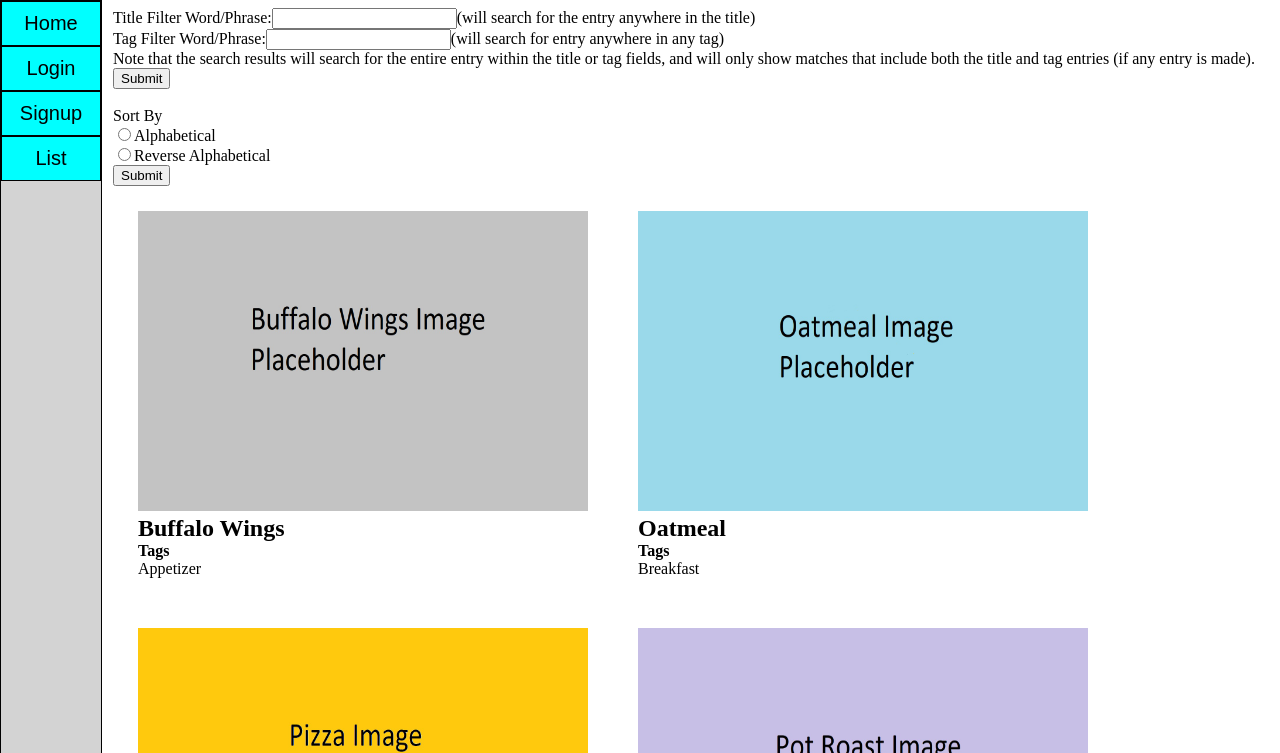
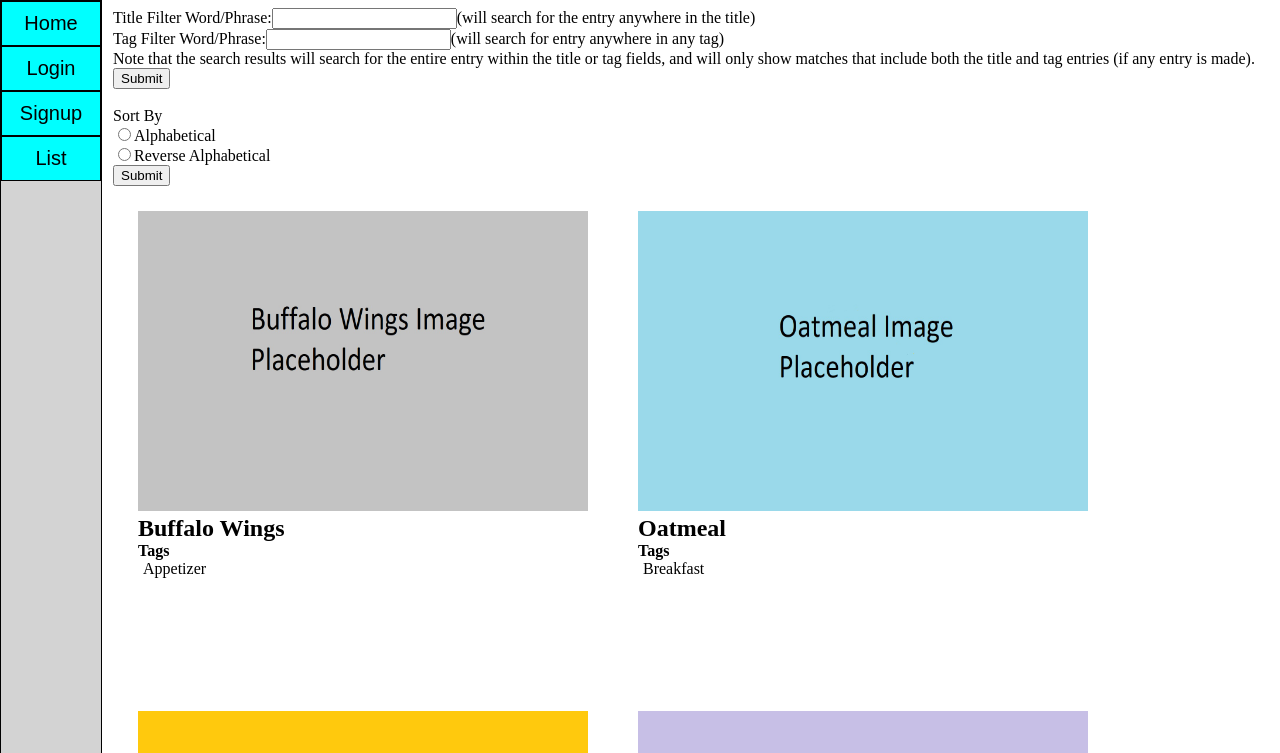
Before and after one commit to merud/listing-site, a React app in the folder listing-site/: page / in a window 1280 px wide. Both pictures are taken after a click on the button "List". Shown: the top 753 px of the page. Built offline with nearby package versions, Linux system fonts and the light colour scheme.

Commit message:
changed how tags interact with the list elements in spacing

```diff
--- a/listing-site/src/list.css
+++ b/listing-site/src/list.css
@@ -3,6 +3,8 @@
     padding-right: 25px;
     padding-top: 25px;
     padding-bottom: 25px;
+    height: 450px;
+    width: 450px;
     float:left;
 }
 
@@ -26,3 +28,8 @@
     padding-bottom: 25px;
     float:left;
 }
+
+.tagElement {
+    float:left;
+    padding-left: 5px;
+}
--- a/listing-site/src/list.js
+++ b/listing-site/src/list.js
@@ -74,7 +74,13 @@ class ElementAddTag extends React.Component {
     render() {
         return (
             <form className="initializeForm" onSubmit={this.handleSubmit}>
-                <label>
+                <br></br>
+                <br></br>
+                <br></br>
+                <br></br>
+                <br></br>
+                <br></br>
+                <label >
                     Add New Tag?:
                     <input type="text" name="tag" onChange={this.handleChange} maxLength="50" required />
                 </label>
@@ -198,14 +204,14 @@ class List extends React.Component {
     listTags(tags, elementIndex) {
         const userName = this.props.userName;
         if (userName) {
-            const tagList = tags.map((element, index) => <div key={index}>
+            const tagList = tags.map((element, index) => <div class="tagElement" key={index}>
                 {element}
                 <button onClick={() => { this.props.removeElementTag(index, elementIndex) }} className="removeElementTagButton">X</button>
             </div>);
             return tagList;
         }
         else {
-            const tagList = tags.map((element, index) => <div key={index}>
+            const tagList = tags.map((element, index) => <div class="tagElement" key={index}>
                 {element}
             </div>);
             return tagList;
```
Also changed, not shown: 1 other file.
